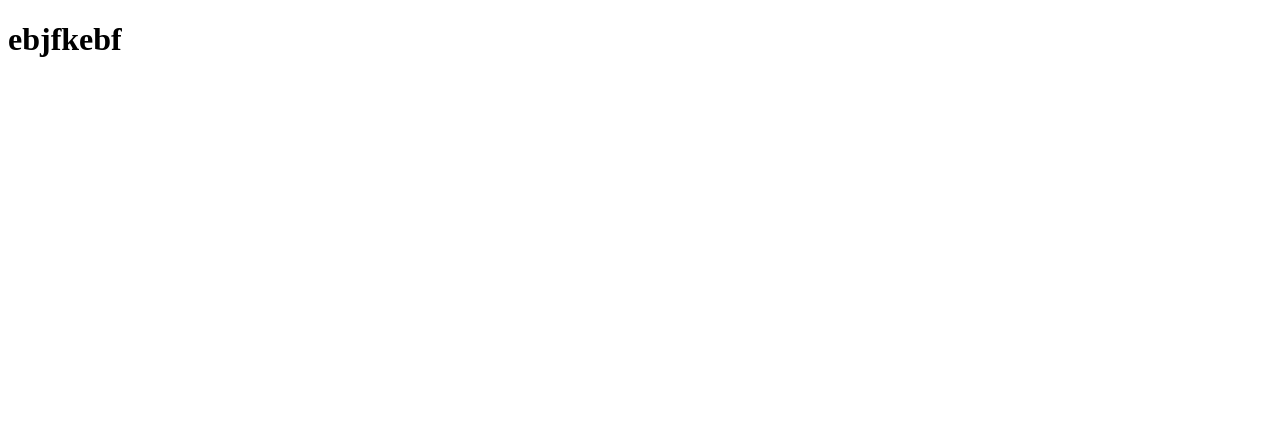
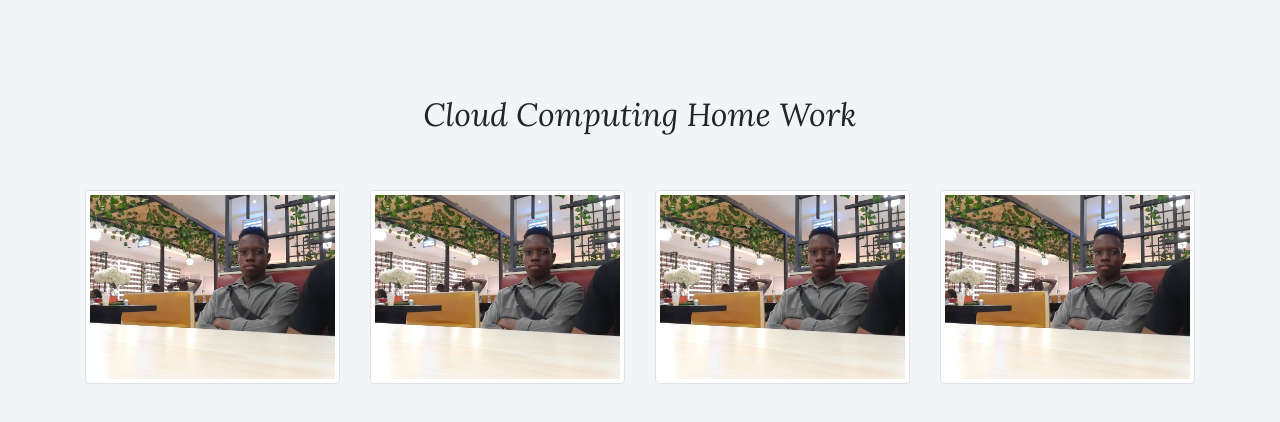
Before and after one commit to Wisdom132/aws-uploader, a website: page src/public/index.html in a window 1280 px wide. Drawn offline with nearby package versions, Linux system fonts and the light colour scheme.

Commit message:
setup template

```diff
--- a/src/public/index.html
+++ b/src/public/index.html
@@ -4,15 +4,52 @@
 <head>
     <meta charset="UTF-8">
     <meta name="viewport" content="width=device-width, initial-scale=1.0">
-    <title>Document</title>
+    <title>Cloud Computing</title>
+    <link rel="stylesheet" href="https://stackpath.bootstrapcdn.com/bootstrap/4.5.0/css/bootstrap.min.css"
+        integrity="sha384-9aIt2nRpC12Uk9gS9baDl411NQApFmC26EwAOH8WgZl5MYYxFfc+NcPb1dKGj7Sk" crossorigin="anonymous">
+    <script src="https://unpkg.com/axios/dist/axios.min.js"></script>
+
 </head>
+<style>
+    @import url('https://fonts.googleapis.com/css2?family=Lora:ital@1&display=swap');
+
+    * {
+        font-family: 'Lora', serif;
+    }
+
+    body {
+        background: #f2f4f8
+    }
+</style>
 
 <body>
 
-    <h1>ebjfkebf</h1>
+    <section>
+        <div class="container">
+            <div class="row mt-5">
+                <div class="col-md-12 my-5 text-center">
+                    <h2>Cloud Computing Home Work</h2>
+                </div>
+            </div>
+            <div class="row">
+                <div class="col-md-3">
+                    <img src="./cover.jpg" alt="..." class="img-thumbnail img-fluid">
+                </div>
+                <div class="col-md-3">
+                    <img src="./cover.jpg" alt="..." class="img-thumbnail img-fluid">
+                </div>
+                <div class="col-md-3">
+                    <img src="./cover.jpg" alt="..." class="img-thumbnail img-fluid">
+                </div>
+                <div class="col-md-3">
+                    <img src="./cover.jpg" alt="..." class="img-thumbnail img-fluid">
+                </div>
+            </div>
+        </div>
+    </section>
 
 
-    <script src="./app.js"></script>
+    <!-- <script src="./app.js"></script> -->
 </body>
 
 </html>
```
Also changed, not shown: src/public/cover.jpg (added).
